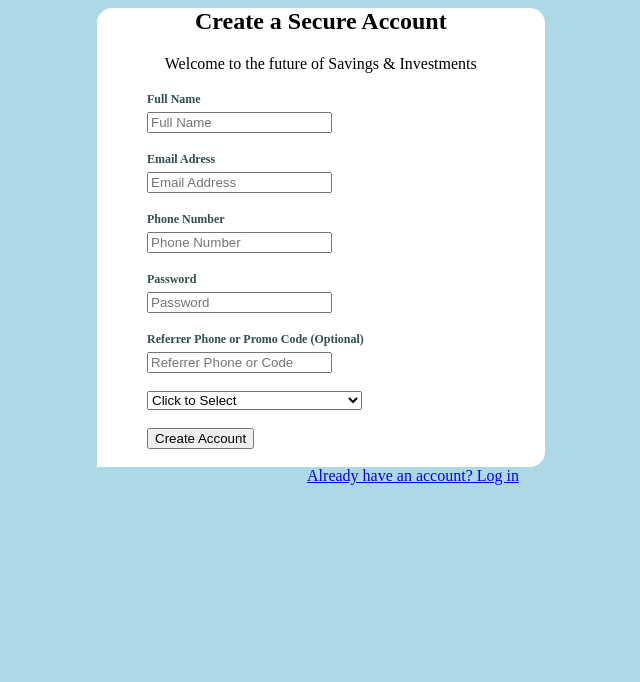
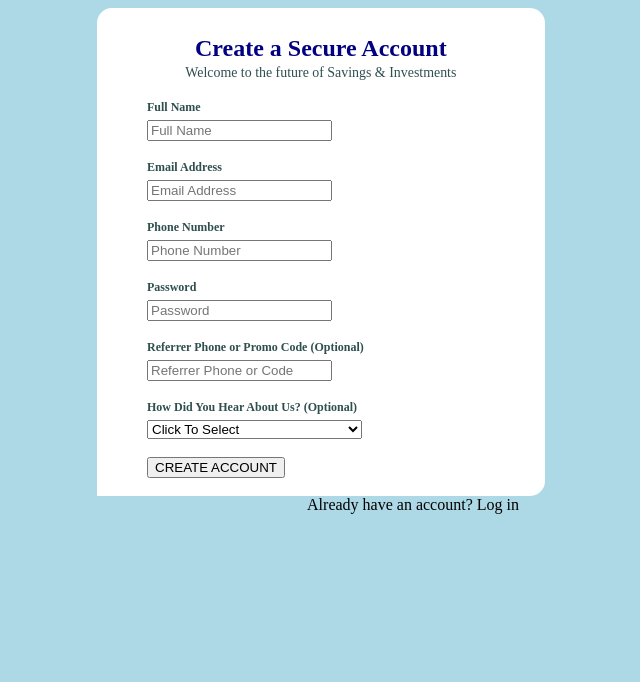
Before and after one commit to msibia/HelpmeFunso, a plain HTML site: page frontEndTask/piggyvest.html in a window 1280 px wide. Shown: the part 118-800 px from the top of the page, without its empty margins (227-867 px from the left). Drawn offline with Linux system fonts and the light colour scheme.

Commit message:
Update piggyvest.html

```diff
--- a/frontEndTask/piggyvest.html
+++ b/frontEndTask/piggyvest.html
@@ -5,36 +5,41 @@
     <meta name="viewport" content="width=device-width, initial-scale=1">
     <link rel="stylesheet" href="style.css">
     </link>
+    <link href="https://fonts.googleapis.com/css2?family=Roboto+Slab:wght@500&display=swap" rel="stylesheet">
+    </link>
 </head>
 
 <body style="background-color: #ADD8E6;">
     <div id="background_container">
         <div id="centerpage_container">
             <div id="logo_container">
-                <img src="piggyvestlogo.png" width="230" height="70">
+                <img src="piggyvestlogo.png" width="225" height="70">
             </div>
 
             <div id="centerform_container">
-                <h2 style="text-align: center;"> <b>Create a Secure Account</b> </h2> <p style="text-align: center;">Welcome to the future of Savings & Investments</p>
+                <h2 style="text-align: center; margin-bottom: 0.2rem; color: navy;"> <b><br>Create a Secure Account</b>
+                </h2>
+                <p style="text-align: center; margin-top: 0rem; font-size: 87%; color: #2F4F4F;">Welcome to the future
+                    of Savings & Investments</p>
 
                 <label class="form_label">Full Name</label>
-                <input type="text" name="firstname" placeholder="Full Name">
+                <input class="form_field" type="text" name="firstname" placeholder="Full Name">
 
-                <label class="form_label">Email Adress</label>
-                <input type="text" name="email" placeholder="Email Address">
+                <label class="form_label">Email Address</label>
+                <input class="form_field" type="text" name="email" placeholder="Email Address">
 
                 <label class="form_label">Phone Number</label>
-                <input type="text" name="phonenumber" placeholder="Phone Number">
+                <input class="form_field" type="text" name="phonenumber" placeholder="Phone Number">
 
                 <label class="form_label">Password</label>
-                <input type="text" name="password" placeholder="Password">
+                <input class="form_field" type="text" name="password" placeholder="Password">
 
                 <label class="form_label">Referrer Phone or Promo Code (Optional)</label>
-                <input type="text" name="referrercode" placeholder="Referrer Phone or Code"><br><br>
+                <input class="form_field" type="text" name="referrercode" placeholder="Referrer Phone or Code">
 
-
-                <select id="myList">
-                    <option value="1">Click to Select</option>
+                <label class="form_label">How Did You Hear About Us? (Optional)</label>
+                <select id="form_list">
+                    <option value="1">Click To Select</option>
                     <option value="2">Facebook</option>
                     <option value="3">Instagram</option>
                     <option value="4">Twitter</option>
@@ -44,14 +49,15 @@
                     <option value="8">Online Blog</option>
                 </select>
                 <br><br>
-                <input type="submit" value="Create Account"><br><br>
+                <input id="click_button" type="submit" value="CREATE ACCOUNT"><br><br>
             </div>
-                <div id="footnote_container">
-                    <a href="https://dashboard.piggyvest.com/login"> Already have an account? Log in</a>
-                </div>
+            <div id="footnote_container">
+                <a style="text-decoration: none" ;="https://dashboard.piggyvest.com/login"> Already have an account? Log
+                    in</a>
             </div>
+        </div>
 
-        </div>
+    </div>
     </div>
 
 </body>
```
